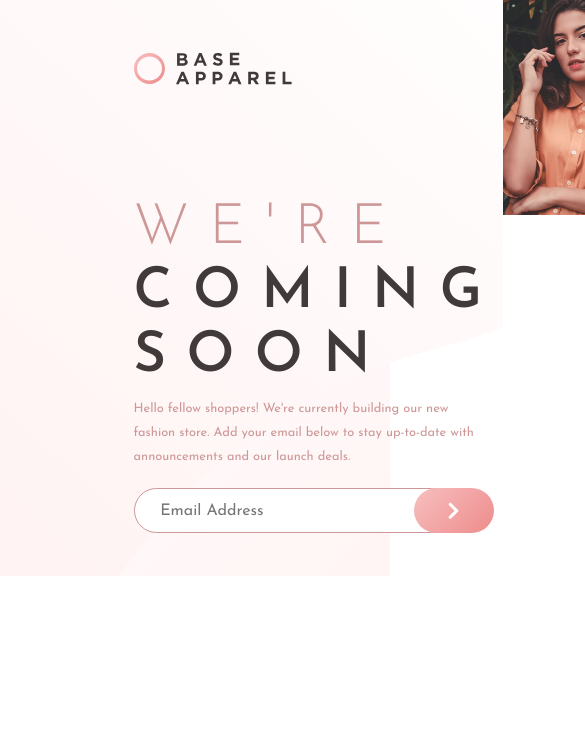
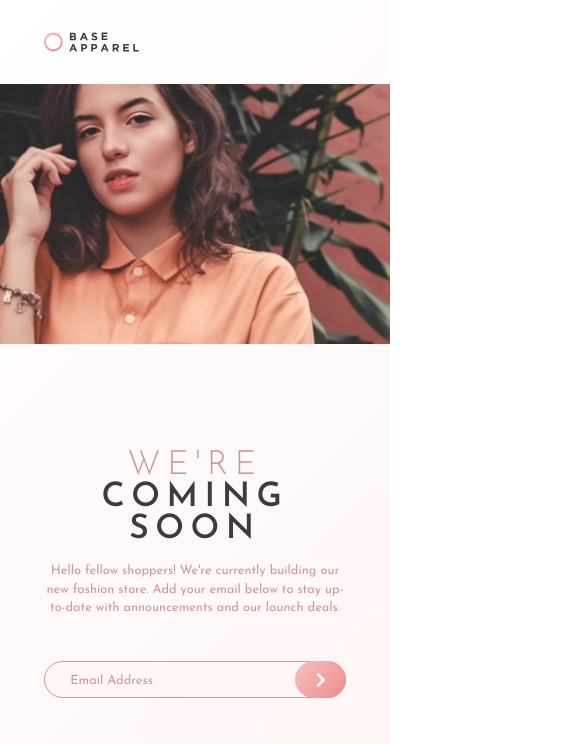
Before and after one commit to Francoveliz/Base-Apparel-coming-soon-page, a plain HTML site: page index.html in a window 390 px wide. Shown: the top 744 px of the page, 585 px wide, since content can reach past the window. Drawn offline with nearby package versions, Linux system fonts and the light colour scheme.

Commit message:
Challenge completed

```diff
--- a/css/master.css
+++ b/css/master.css
@@ -1,21 +1,17 @@
 body {
   font-family: 'Josefin Sans', sans-serif;
-  display: flex;
-  justify-content: center;
-  align-items: center;
 }
 
 .main {
-  max-height: 100vh;
+  min-height: 100vh;
+  width: 100%;
   max-width: 1440px;
-  width: 100%;
   background: linear-gradient(135deg, hsl(0, 0%, 100%), hsl(0, 100%, 98%));
   display: grid;
-  grid-template-columns: 1fr 42%;
+  grid-template-columns: 57.64% 42.36%;
+  grid-template-rows: 97px 1fr;
 }
-.left-side{
-  background:url("../images/bg-pattern-desktop.svg");
-}
+
 .text h1 {
   text-transform: uppercase;
   line-height: 4rem;
@@ -38,18 +34,32 @@ body {
   font-size: 0.8rem;
 }
 
-.left-side {
-  padding-left: 8.35rem;
+.content {
+  margin-left: 8rem;
+  grid-column: 1/2;
+  grid-row: 2/3;
+  align-self: center;
 }
 
-.img-container img {
+.img-container {
+  grid-row: 1/3;
+  grid-column: 2/3;
+}
+
+#hero-desktop {
   width: 100%;
+}
+
+#hero-mobile {
+  display: none;
 }
 
 .logo {
   margin-top: 3.25rem;
   margin-bottom: 7rem;
-
+  grid-column: 1/2;
+  grid-row: 1/2;
+  margin-left: 8rem;
 }
 
 #email-input {
@@ -58,26 +68,28 @@ body {
   border-radius: 2.8rem;
   padding-left: 1.6rem;
   border: 1px solid hsl(0, 36%, 70%);
+  background: linear-gradient(135deg, hsl(0, 0%, 100%), hsl(0, 100%, 98%));
 }
 
 #email-input:focus {
   outline: none;
 }
-#alert{
+
+#alert {
   position: absolute;
   margin-left: -4.5rem;
   margin-top: .8rem;
-visibility: hidden;
+  visibility: hidden;
+}
 
-
-}
-#alert-text{
+#alert-text {
   margin-left: 1.6rem;
   margin-top: .5rem;
-    font-size: 0.8rem;
-    color: hsl(0, 36%, 70%);
-    visibility: hidden;
+  font-size: 0.8rem;
+  color: hsl(0, 36%, 70%);
+  visibility: hidden;
 }
+
 button {
   width: 5rem;
   height: 2.8rem;
@@ -91,10 +103,11 @@ button {
   position: absolute;
   text-align: center;
 }
-button i{
 
+button i {
   margin: auto;
 }
+
 button:focus {
   outline: none;
 }
@@ -102,8 +115,110 @@ button:focus {
 button:hover {
   filter: brightness(120%);
   /* shadow box */
-  -webkit-box-shadow: 0px 16px 16px 0px rgba(0,0,0,0.21);
-  -moz-box-shadow: 0px 16px 16px 0px rgba(0,0,0,0.21);
-  box-shadow: 0px 16px 16px 0px rgba(0,0,0,0.21);
+  -webkit-box-shadow: 0px 16px 16px 0px rgba(0, 0, 0, 0.21);
+  -moz-box-shadow: 0px 16px 16px 0px rgba(0, 0, 0, 0.21);
+  box-shadow: 0px 16px 16px 0px rgba(0, 0, 0, 0.21);
+}
+button:active{
+  filter: brightness(120%);
+  /* shadow box */
+  -webkit-box-shadow: 0px 16px 16px 0px rgba(0, 0, 0, 0.21);
+  -moz-box-shadow: 0px 16px 16px 0px rgba(0, 0, 0, 0.21);
+  box-shadow: 0px 16px 16px 0px rgba(0, 0, 0, 0.21);
+}
+::placeholder{
+  color: hsl(0, 36%, 70%);
+  font-size: 0.8rem;
+}
 
+@media (max-width:769px) {
+  .main {
+    min-height: 100vh;
+    width: 100%;
+    display: grid;
+    grid-template-columns: 11.2% 77.6% 11.2%;
+    grid-template-rows: 84px 31.25% 1fr;
+    text-align: center;
+  }
+
+  .logo {
+    margin-top: 0;
+    margin-bottom: 0;
+    margin-left: 0;
+    grid-column: 2/3;
+    grid-row: 1/2;
+    align-self: center;
+    height: 1.25rem;
+  }
+
+  .img-container {
+    grid-column: 1/4;
+    grid-row: 2/3;
+    overflow: hidden;
+  }
+
+  #hero-mobile {
+    display: inline;
+    width: 100%;
+  }
+
+  .content {
+    margin-left: 0;
+    grid-column: 2/3;
+    grid-row: 3/4;
+    align-self: center;
+  }
+
+  .text p {
+    line-height: 1.1536rem;
+    width: 100%;
+    color: hsl(0, 36%, 70%);
+    font-size: 0.8rem;
+    margin-bottom: 1.5rem;
+  }
+
+  #hero-desktop {
+    display: none;
+  }
+
+  .text h1 {
+    line-height: 2rem;
+    font-size: 2.1rem;
+    letter-spacing: 0.4095rem;
+    margin-bottom: 1rem;
+  }
+
+  #email-input {
+    width: 100%;
+    height: 2.3rem;
+    border-radius: 2.3rem;
+    background: #FFF6F5;
+  }
+  #alert {
+    position: absolute;
+    margin-left: -5rem;
+    margin-top: .6rem;
+    visibility: hidden;
+  }
+
+  #alert-text {
+    margin-left: -1rem;
+    margin-top: .5rem;
+    font-size: 0.8rem;
+    color: hsl(0, 36%, 70%);
+    visibility: hidden;
+  }
+  button {
+    width: 3.2rem;
+    height: 2.3rem;
+    border-radius: 2.3rem;
+    margin-left: -3.2rem;
+    background: linear-gradient(135deg, hsl(0, 80%, 86%), hsl(0, 74%, 74%));
+    border: none;
+    font-size: 1rem;
+    padding-top: .3rem;
+    color: white;
+    position: absolute;
+    text-align: center;
+  }
 }
--- a/index.html
+++ b/index.html
@@ -19,8 +19,8 @@
 
 <body>
   <div class="main ">
-    <div class="left-side ">
     <img class="logo" src=" images/logo.svg" alt="">
+
     <div class="content">
       <div class="text">
         <!-- main text -->
@@ -39,10 +39,11 @@
         </form>
       </div>
     </div>
-    </div>
+
     <div class="img-container ">
       <!-- hero img -->
-      <img class="" src="images/hero-desktop.jpg" alt="">
+      <img id="hero-desktop" class="" src="images/hero-desktop.jpg" alt="">
+      <img id="hero-mobile" src="images/hero-mobile.jpg" alt="">
     </div>
   </div>
   </div>
```
Lines whose indentation alone changed are shown as unchanged.
